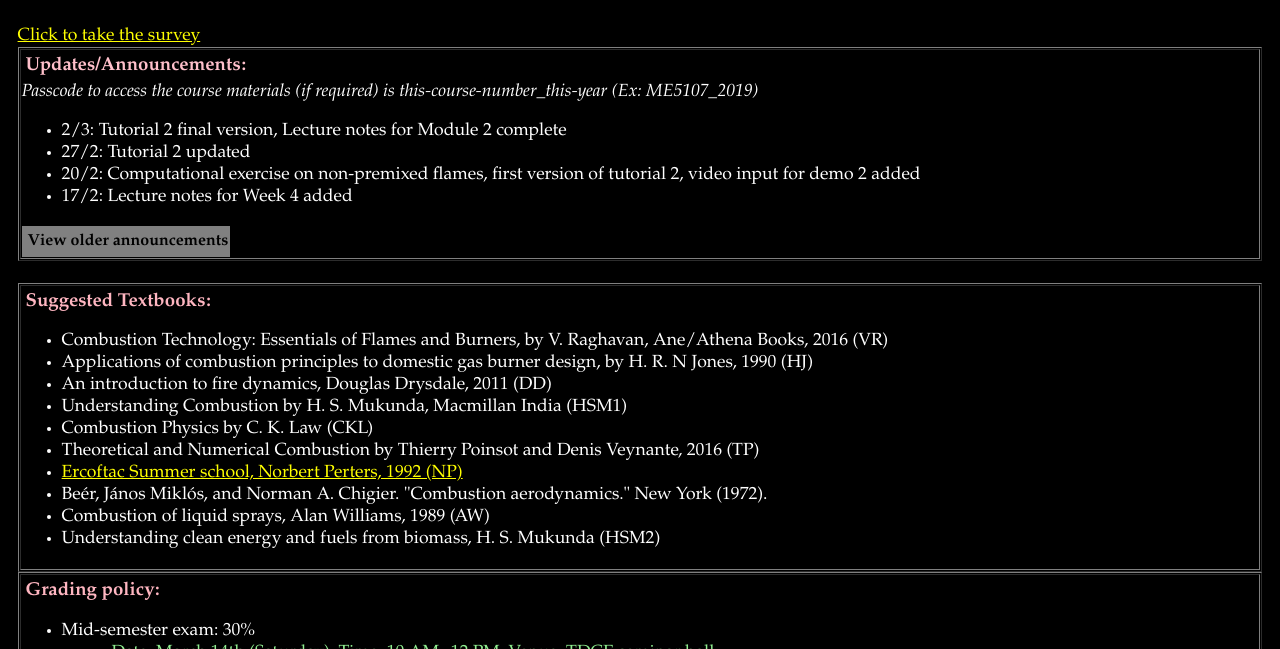
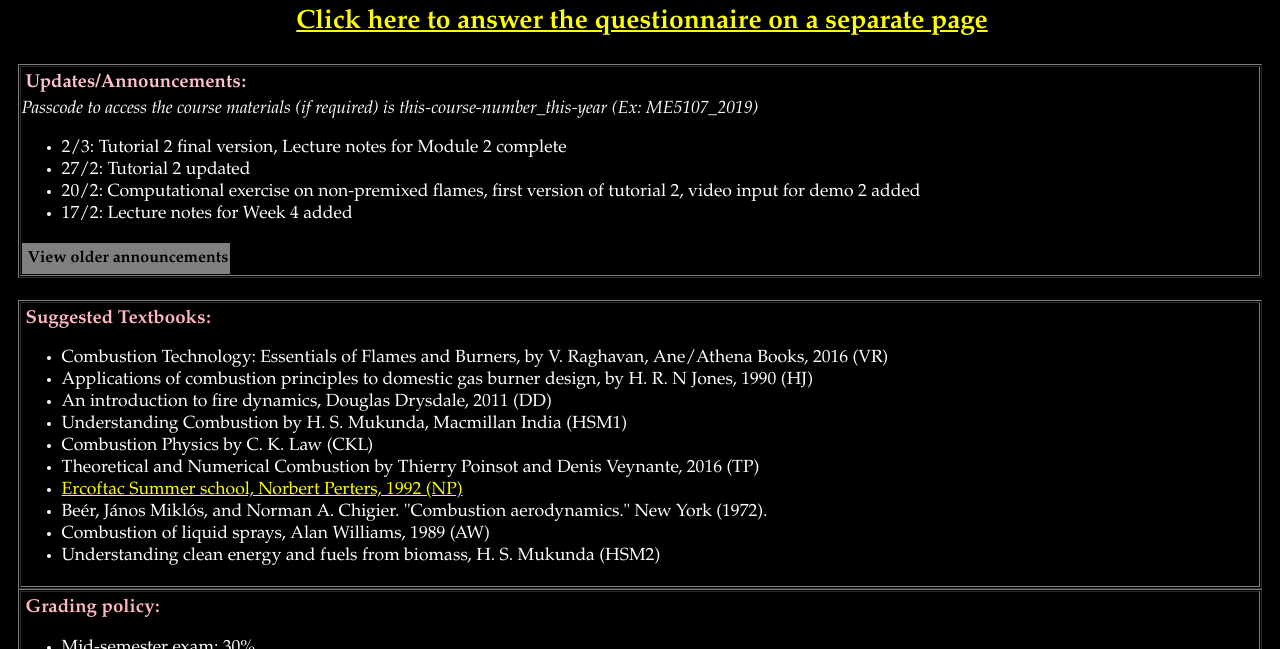
Before and after one commit to krithikasivaram/krithikasivaram.github.io, a Jekyll site: the page teaching/ME6166_Jan_May_2020.html, which Jekyll copies as it is, in a window 1280 px wide and 900 px high, scrolled down 400 px, cut to the strip 251-900 px from the top of the window. Built offline with Jekyll 4.4.1, drawn with Linux system fonts in a browser that asks for light colours.

Commit message:
survey add

```diff
--- a/teaching/ME6166_Jan_May_2020.html
+++ b/teaching/ME6166_Jan_May_2020.html
@@ -100,11 +100,11 @@ p
 
   <center><a href="./Flyer_Jan_May_2020.jpg" target="_blank">View course flyer</a></center><br>
 
-<center> <iframe src="https://docs.google.com/forms/d/e/1FAIpQLSflmazMV061cQovIJfcNHLWq14tHeoHHTjErjSA3D3FmXrtEw/viewform?embedded=true" width="640" height="500" frameborder="0" marginheight="0" marginwidth="0">Loading…</iframe> </center>
-
-<br>
-<a href="https://docs.google.com/forms/d/e/1FAIpQLSflmazMV061cQovIJfcNHLWq14tHeoHHTjErjSA3D3FmXrtEw/viewform?usp=sf_link"> Click to take the survey</a>
-
+<center>
+	<iframe src="https://docs.google.com/forms/d/e/1FAIpQLSflmazMV061cQovIJfcNHLWq14tHeoHHTjErjSA3D3FmXrtEw/viewform?embedded=true" width="700" height="500" frameborder="0" marginheight="0" marginwidth="0">Loading…</iframe>
+	<br>
+	<h2><a href="https://docs.google.com/forms/d/e/1FAIpQLSflmazMV061cQovIJfcNHLWq14tHeoHHTjErjSA3D3FmXrtEw/viewform?usp=sf_link" target="_blank">Click here to answer the questionnaire on a separate page</a></h2>
+</center>
 
 <!-- <center>For a glimpse of the course content, check out the <a href="./ME6166_Jan_May_2019.html" target="_blank">website for the class offered last time</a>.</center><br> -->
 <br>
```
